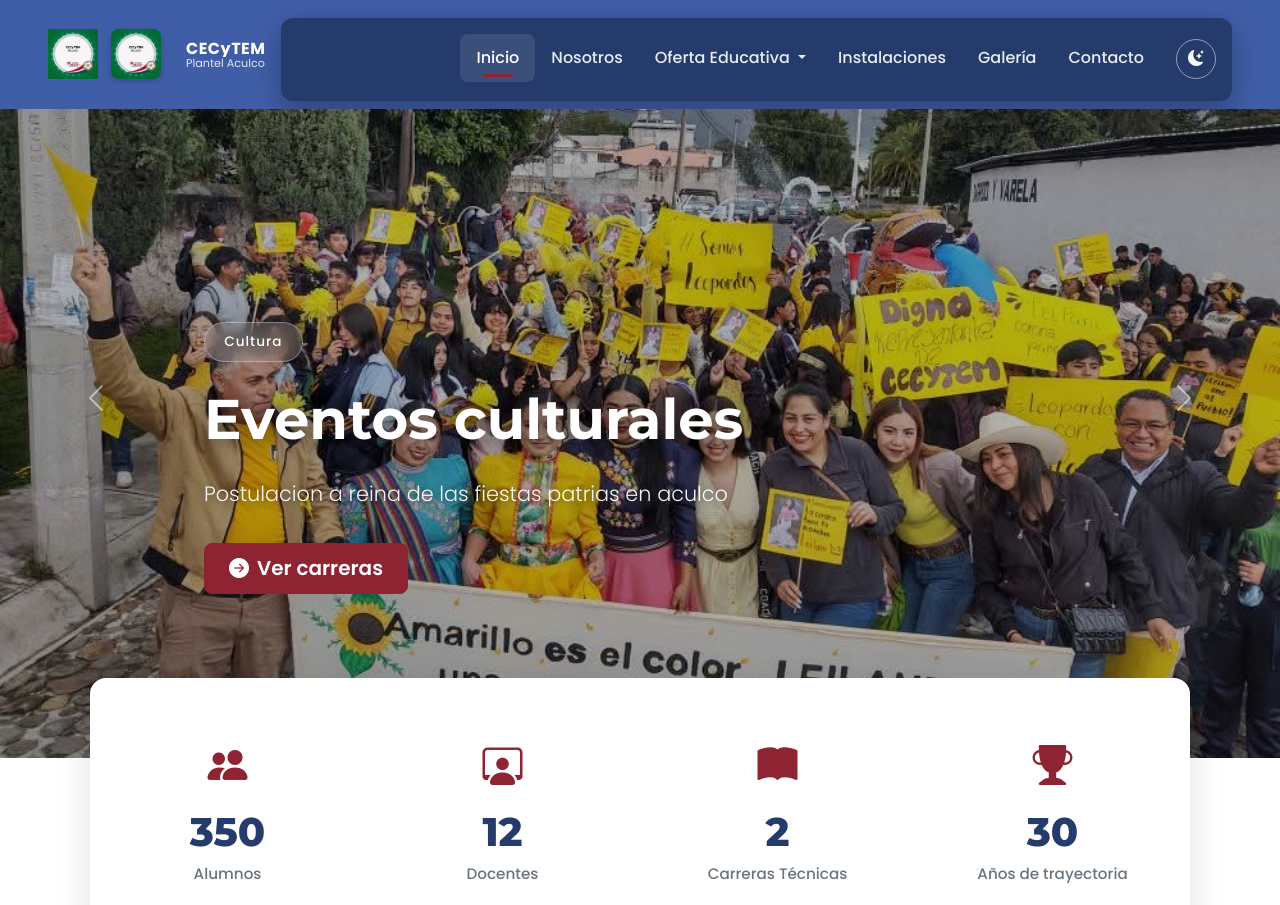
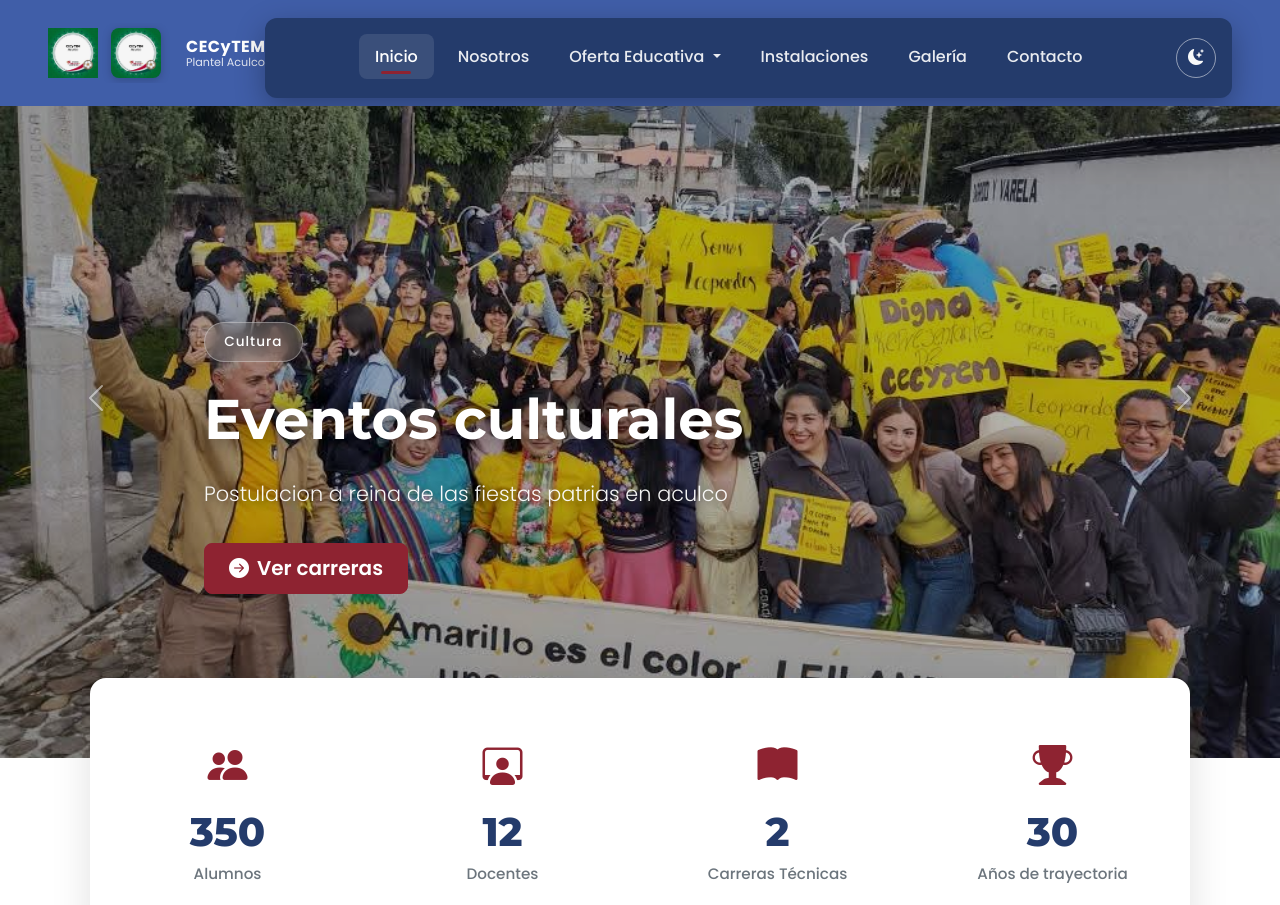
Before and after one commit to danielluislappc-crypto/cecytem-aculco, a website built with Vite: page index.html in a window 1280 px wide. Shown: the top 905 px of the page. Built offline with nearby package versions, Linux system fonts and the light colour scheme; grey boxes are pictures that could not be loaded; files whose address does not match are found by name.

Commit message:
Feat: Menú centrado en desktop/laptop

```diff
--- a/src/style.css
+++ b/src/style.css
@@ -2856,3 +2856,68 @@
     -webkit-appearance: none;
   }
 }
+
+/* ===================================================
+   CENTRAR MENÚ EN DESKTOP/LAPTOP
+   =================================================== */
+
+/* Desktop y Laptop (> 992px) - Menú centrado */
+@media (min-width: 992px) {
+  /* Centrar el contenedor del menú */
+  #navbarMenu {
+    justify-content: center !important;
+    flex-grow: 1;
+  }
+
+  /* Espaciar uniformemente los items del menú */
+  .navbar-nav {
+    justify-content: center;
+    gap: 0.5rem;
+  }
+
+  /* Ajustar el navbar completo */
+  #mainNavbar .container-fluid {
+    display: flex;
+    justify-content: space-between;
+    align-items: center;
+  }
+
+  /* Logo a la izquierda */
+  .navbar-brand {
+    margin-right: auto;
+  }
+
+  /* Botón modo oscuro a la derecha */
+  #darkModeToggle {
+    margin-left: auto !important;
+    margin-right: 0 !important;
+  }
+
+  /* Ajustar links del menú */
+  .navbar-nav .nav-link {
+    padding: 0.6rem 1rem !important;
+    text-align: center;
+  }
+
+  /* Dropdown centrado */
+  .dropdown-menu {
+    left: 50%;
+    transform: translateX(-50%);
+  }
+}
+
+/* Tablet y Móvil (<= 991px) - Mantener como está */
+@media (max-width: 991.98px) {
+  #navbarMenu {
+    justify-content: flex-start !important;
+  }
+
+  .navbar-nav {
+    justify-content: flex-start;
+    gap: 0;
+  }
+
+  .navbar-brand {
+    margin-right: 0;
+  }
+}
```
